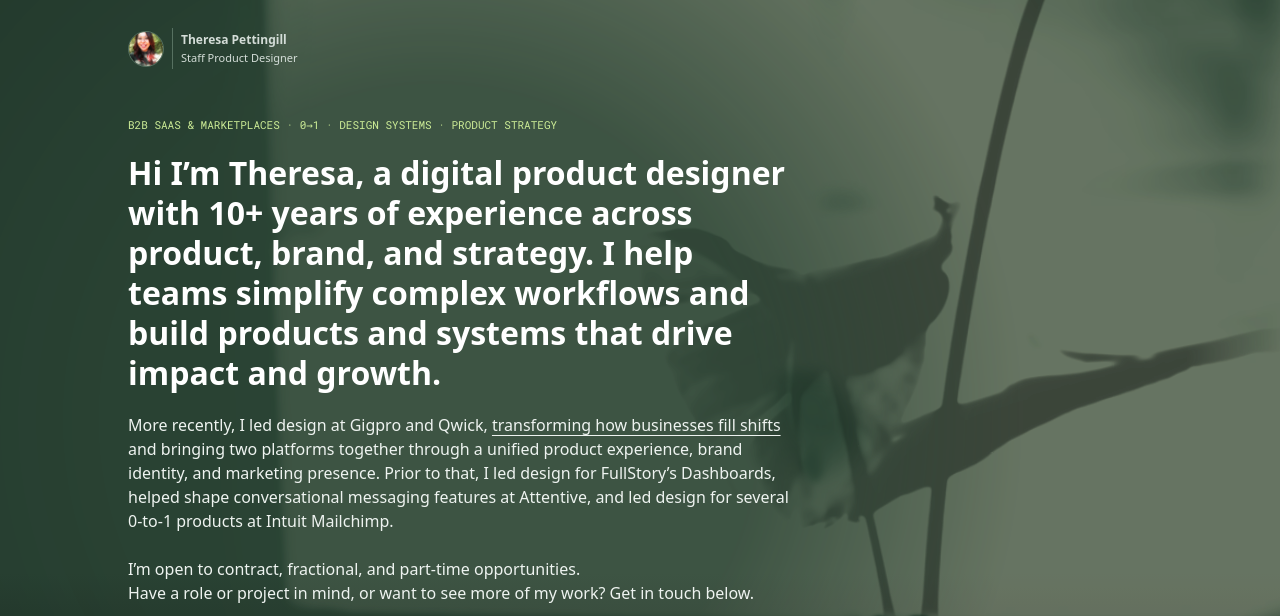
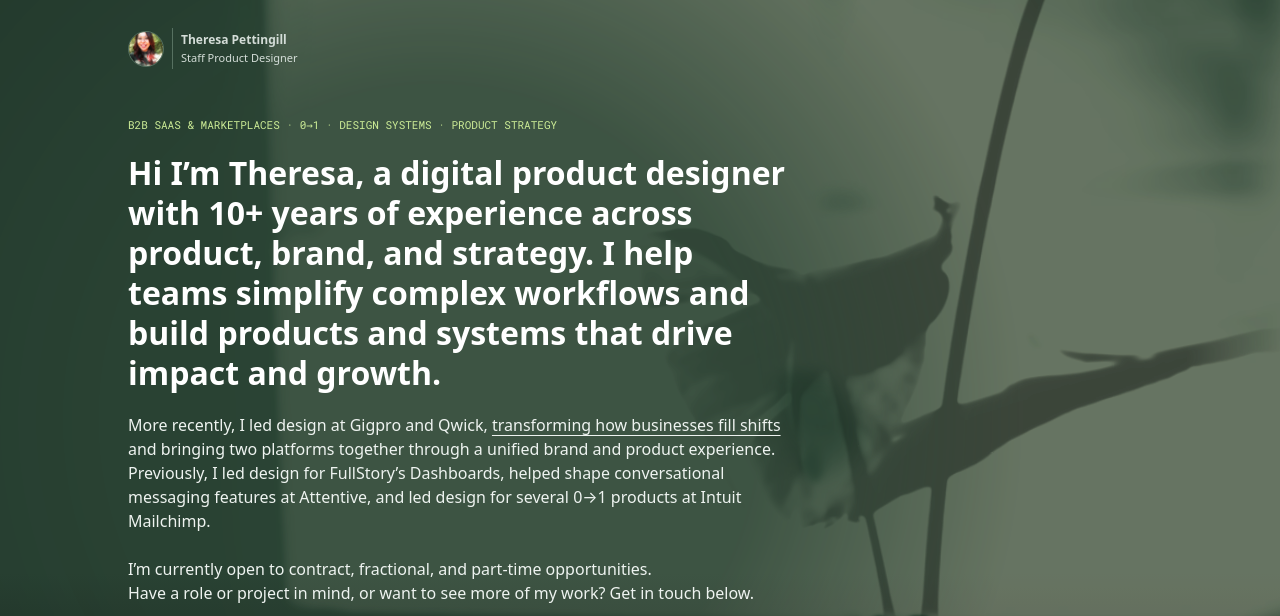
Before and after one commit to theresapcodes/portfolio, a plain HTML site: page index.html in a window 1280 px wide. Shown: the top 616 px of the page. Drawn offline with Linux system fonts and the light colour scheme; a web font is replaced by a local one.

Commit message:
Concept: update the home copy
Co-Authored-By: Claude Sonnet 5.5 <noreply@anthropic.com>

```diff
--- a/index.html
+++ b/index.html
@@ -71,8 +71,8 @@
         <p class="eyebrow in" style="--i:1">B2B SaaS &amp; Marketplaces · 0→1 · Design Systems · Product Strategy</p>
         <h1 class="lede in" style="--i:2">Hi I’m Theresa, a digital product designer with 10+ years of experience across product, brand, and strategy. I help teams simplify complex workflows and build products and systems that drive impact and growth.</h1>
         <div class="copy in" style="--i:3">
-          <p>More recently, I led design at Gigpro and Qwick, <a class="link" href="case-study-trust.html" data-peek data-peek-img="Assets/home/preview-trust.jpg" data-peek-label="Case study" data-peek-title="Rebuilding trust in a staffing marketplace">transforming how businesses fill shifts</a> and bringing two platforms together through a unified product experience, brand identity, and marketing presence. Prior to that, I led design for FullStory’s Dashboards, helped shape conversational messaging features at Attentive, and led design for several 0-to-1 products at Intuit Mailchimp.</p>
-          <p>I’m open to contract, fractional, and part-time opportunities.<br />Have a role or project in mind, or want to see more of my work? Get in touch below.</p>
+          <p>More recently, I led design at Gigpro and Qwick, <a class="link" href="case-study-trust.html" data-peek data-peek-img="Assets/home/preview-trust.jpg" data-peek-label="Case study" data-peek-title="Rebuilding trust in a staffing marketplace">transforming how businesses fill shifts</a> and bringing two platforms together through a unified brand and product experience. Previously, I led design for FullStory’s Dashboards, helped shape conversational messaging features at Attentive, and led design for several 0→1 products at Intuit Mailchimp.</p>
+          <p>I’m currently open to contract, fractional, and part-time opportunities.<br />Have a role or project in mind, or want to see more of my work? Get in touch below.</p>
           <div class="connect">
             <a href="https://www.linkedin.com/in/theresapettingill/" target="_blank" rel="noopener" aria-label="LinkedIn"><svg viewBox="12 12 16 16" width="20" height="20" fill="currentColor" aria-hidden="true"><path d="M26.8156 12H13.1812C12.5281 12 12 12.5156 12 13.1531V26.8438C12 27.4813 12.5281 28 13.1812 28H26.8156C27.4688 28 28 27.4813 28 26.8469V13.1531C28 12.5156 27.4688 12 26.8156 12ZM16.7469 25.6344H14.3719V17.9969H16.7469V25.6344ZM15.5594 16.9563C14.7969 16.9563 14.1813 16.3406 14.1813 15.5812C14.1813 14.8219 14.7969 14.2062 15.5594 14.2062C16.3188 14.2062 16.9344 14.8219 16.9344 15.5812C16.9344 16.3375 16.3188 16.9563 15.5594 16.9563ZM25.6344 25.6344H23.2625V21.9219C23.2625 21.0375 23.2469 19.8969 22.0281 19.8969C20.7937 19.8969 20.6062 20.8625 20.6062 21.8594V25.6344H18.2375V17.9969H20.5125V19.0406H20.5437C20.8594 18.4406 21.6344 17.8063 22.7875 17.8063C25.1906 17.8063 25.6344 19.3875 25.6344 21.4438V25.6344Z"/></svg></a>
             <a href="mailto:theresapdesign@gmail.com" aria-label="Email"><svg viewBox="12 12 16 16" width="20" height="20" fill="currentColor" aria-hidden="true"><path d="M25.3335 14C26.438 14 27.3333 14.8956 27.3335 16V24C27.3333 25.1044 26.438 26 25.3335 26H14.6665C13.5623 25.9997 12.6667 25.1042 12.6665 24V16C12.6667 14.8958 13.5623 14.0003 14.6665 14H25.3335ZM21.0444 21.0293L21.0405 21.0322C20.7289 21.2273 20.3682 21.331 20.0005 21.3311C19.6326 21.331 19.2713 21.2276 18.9595 21.0322L18.9556 21.0293L14.0005 17.8799V24C14.0007 24.3678 14.2987 24.6667 14.6665 24.667H25.3335C25.7016 24.667 26.0003 24.368 26.0005 24V17.8789L21.0444 21.0293ZM14.6665 15.334C14.2987 15.3343 14.0007 15.6322 14.0005 16V16.3008L19.6724 19.9043C19.7709 19.9649 19.8847 19.998 20.0005 19.998C20.1178 19.998 20.2331 19.9645 20.3325 19.9023L26.0005 16.2998V16C26.0003 15.632 25.7016 15.334 25.3335 15.334H14.6665Z"/></svg></a>
```
